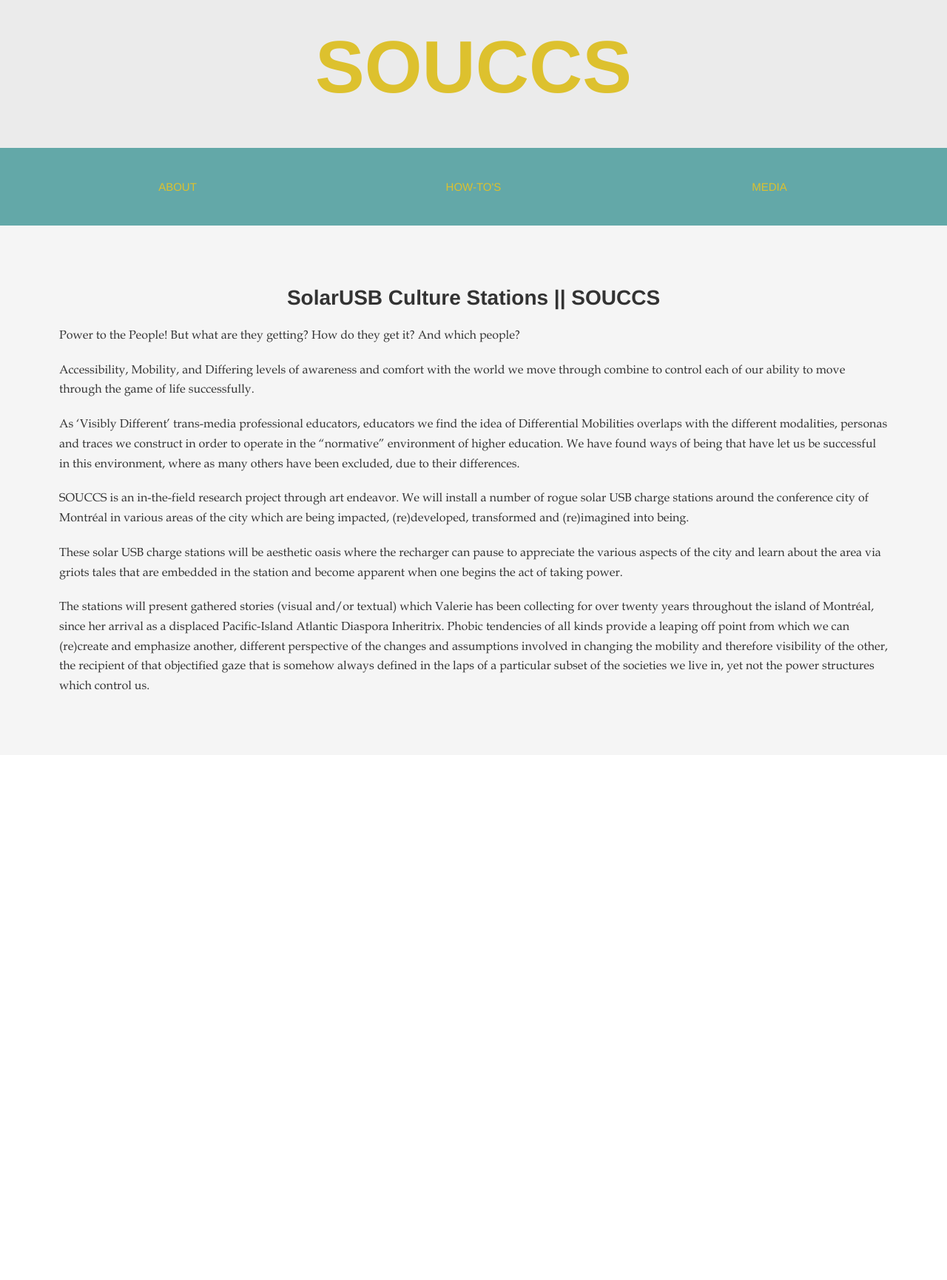
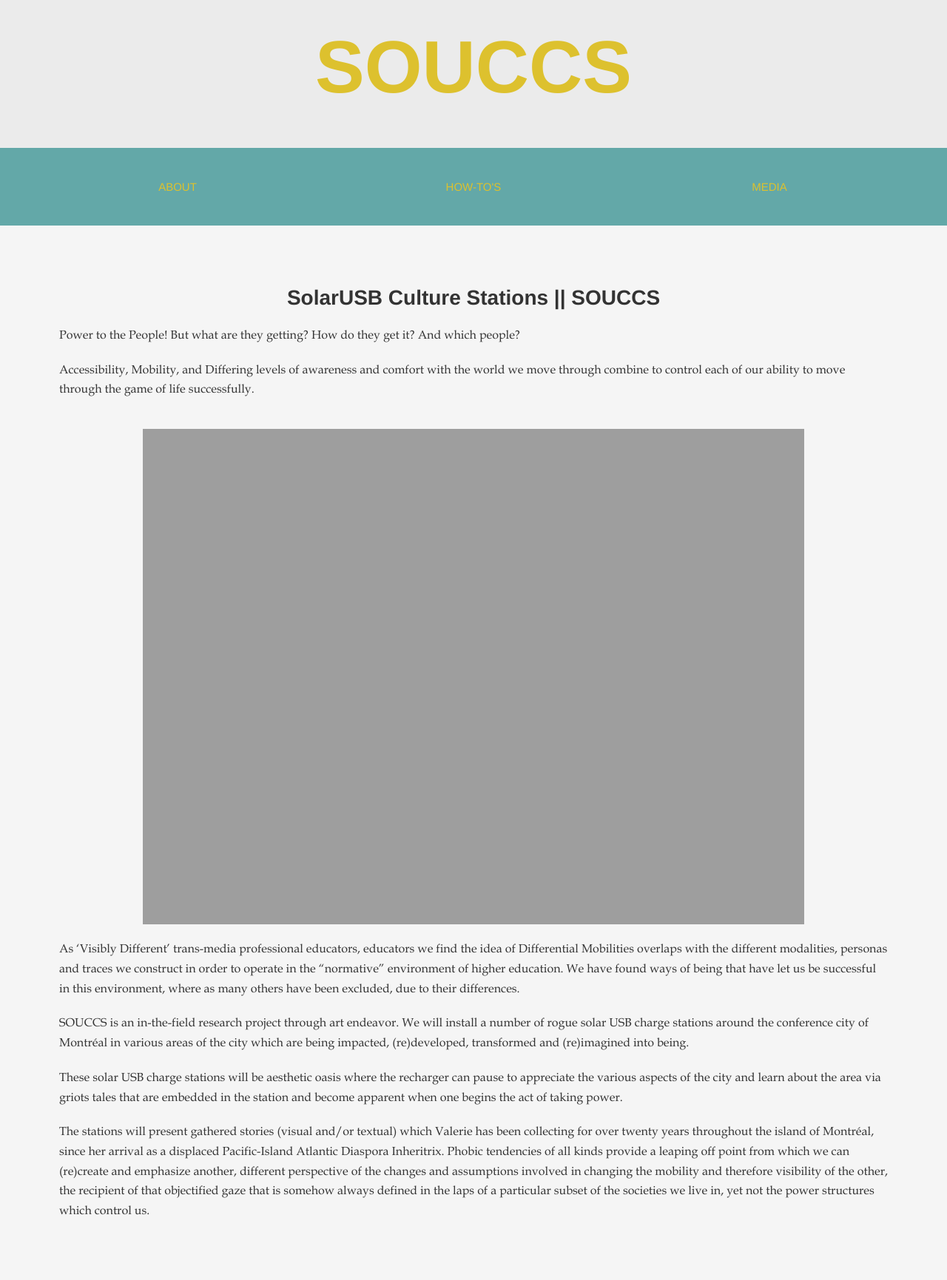
Before and after one commit to mayarichman/souccs, a Jekyll site: the page built from _posts/0100-01-01-about.html, in a window 1280 px wide. Shown: the whole page at 74% size. Built offline with Jekyll 4.4.1, drawn with Linux system fonts in a browser that asks for light colours; nearby versions of some CDN libraries; before the commit the page ends 1021 px from its top, so only the background shows below that.

```diff
--- a/_config.yml
+++ b/_config.yml
@@ -1,4 +1,4 @@
 server: true
-baseurl: https://mayarichman.github.io/souccs/
+baseurl: http://mayarichman.github.io/souccs/
 permalink: /:title
 markdown: kramdown
--- a/_layouts/default.html
+++ b/_layouts/default.html
@@ -8,7 +8,7 @@
   <meta name='viewport' content='initial-scale=1,maximum-scale=1,user-scalable=no' />
   <!-- <link rel='shortcut icon' href='{{site.baseurl}}/img/favicon.ico' type='image/x-icon' /> -->
   <link href='{{site.baseurl}}/site.css' rel='stylesheet' />
-  <link rel="stylesheet" type="text/css" href="slick/slick.css"/>
+  <link rel="stylesheet" type="text/css" href="{{site.baseurl}}/slick/slick.css"/>
   <link rel="stylesheet" href="http://cdnjs.cloudflare.com/ajax/libs/highlight.js/8.0/styles/monokai.min.css">
 </head>
 <body>
@@ -30,7 +30,7 @@
   <script src='{{site.baseurl}}/site.js'></script>
   <script type="text/javascript" src="http://code.jquery.com/jquery-1.11.0.min.js"></script>
   <script type="text/javascript" src="http://code.jquery.com/jquery-migrate-1.2.1.min.js"></script>
-  <script type="text/javascript" src="slick/slick.min.js"></script>
+  <script type="text/javascript" src="{{site.baseurl}}/slick/slick.min.js"></script>
 <script type="text/javascript">
 $(document).ready(function() {
 $('.fade').slick({
--- a/_posts/0100-01-01-about.html
+++ b/_posts/0100-01-01-about.html
@@ -10,6 +10,9 @@
 
 <p>Accessibility, Mobility, and Differing levels of awareness and comfort with the world we move through combine to control each of our ability to move through the game of life successfully.</p>
 
+<div class='col12 container'>
+<img src='{{site.baseurl}}/img/souccs01_VdW+BlK.jpg' class='col10 pad2 margin1'/>
+</div>
 <p>As ‘Visibly Different’ trans-media professional educators, educators we find the idea of Differential Mobilities overlaps with the different modalities, personas and traces we construct in order to operate in the “normative” environment of higher education. We have found ways of being that have let us be successful in this environment, where as many others have been excluded, due to their differences.</p>
 
 <p>SOUCCS is an in-the-field research project through art endeavor. We will install a number of rogue solar USB charge stations around the conference city of Montréal in various areas of the city which are being impacted, (re)developed, transformed and (re)imagined into being.</p>
--- a/index.html
+++ b/index.html
@@ -5,9 +5,9 @@
 <div class='pad4'>
 <p>SOUCCS, Solar USB Charging and Culture Station, is an aesthetic energy-rich oasis, a green, socially empowered market-place where all who need power can get it, for a story. Solar power is provided to USB powered digital devices, in exchange for a story from the power-needy visitor. The power of one’s own stories becomes apparent when a visitor begins the act of receiving clean solar derived power. Charging is an act which requires time to create an effect, just like stories.</p>
 				<div class="margin2 slider fade your-class col12 container center">
-					<div><div class="image"><img src="img/002_VdWalkerSouucs.jpg" class='col8'/></div></div>
-					<div><div class="image"><img src="img/003_VdWalkerSouucs.jpg" class='col8' /></div></div>
-					<div><div class="image"><img src="img/004_VdWalkerSouucs.jpg" class='col8'/></div></div>
+					<div><div class="image"><img src="{{site.baseurl}}/img/002_VdWalkerSouucs.jpg" class='col8'/></div></div>
+					<div><div class="image"><img src="{{site.baseurl}}/img/003_VdWalkerSouucs.jpg" class='col8' /></div></div>
+					<div><div class="image"><img src="{{site.baseurl}}/img/004_VdWalkerSouucs.jpg" class='col8'/></div></div>
 				</div>
 <p>SOUCCS is a digital and performance art-science collaboration Valérie began with Vancouver media artist Bobbi Kozinuk in order to explore digital connections to power, personal and social identity and control. As visibly "different" Trans-Media Artists we find ideas of: access, power, environmental responsibility and digital arts integration into society permeate the different modalities, personas, and traces we construct in order to operate and create in the so-called "real world”.</p>
 </div>
```
Also changed, not shown: _posts/0100-01-01-how-to.md (+1 -0 lines), _posts/0100-01-01-media.md (deleted, +0 -5 lines).
